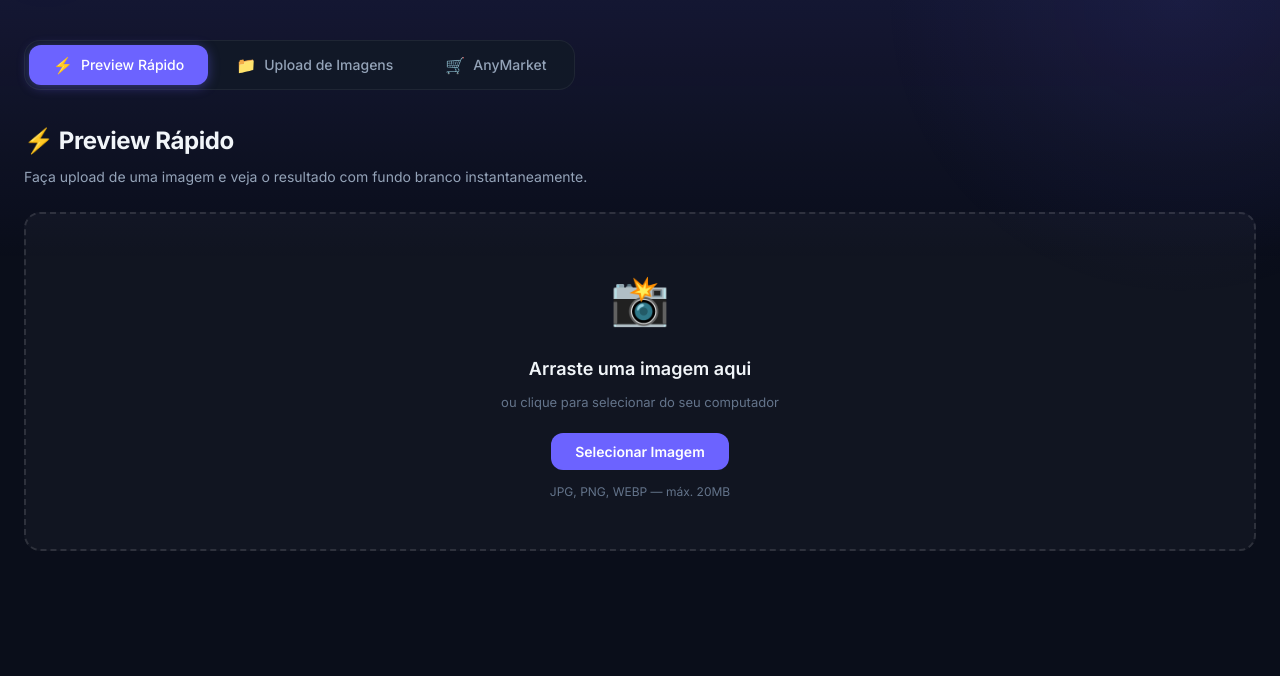
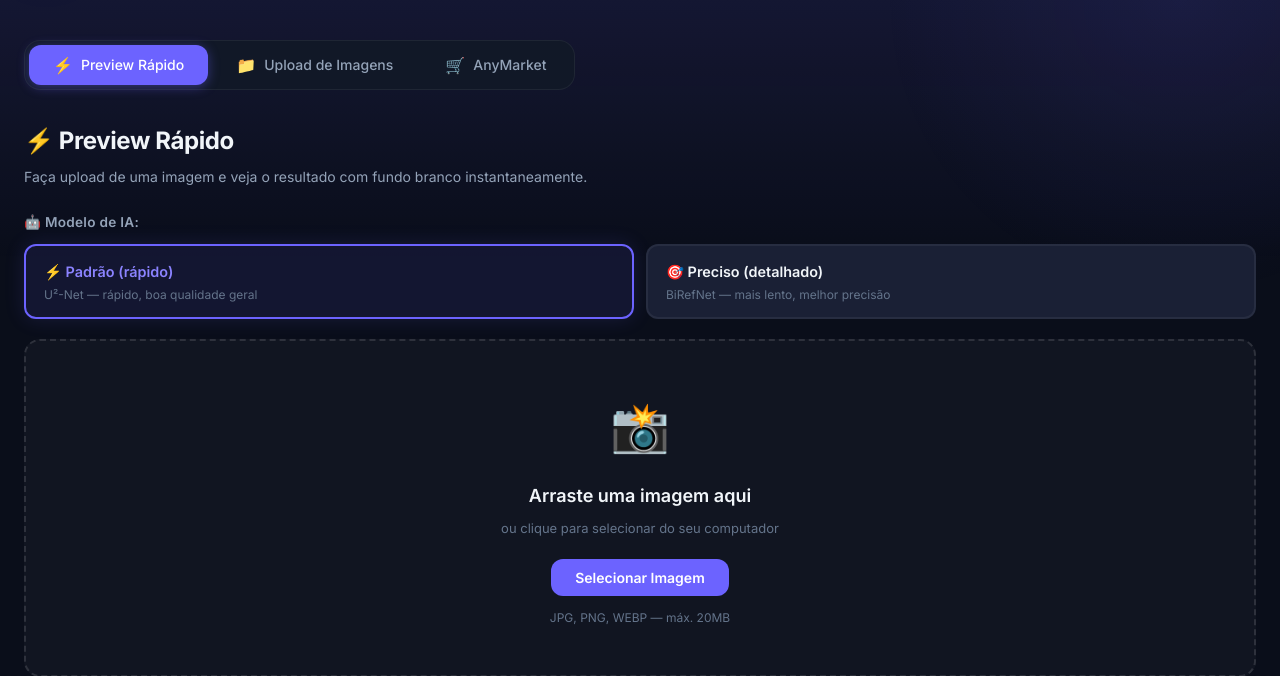
Before and after one commit to projetosmarcaseleta/Ajuste_Imagens, a Flask app: page / in a window 1280 px wide. Shown: the part 99-775 px from the top of the page. Run offline with Flask 3, Linux system fonts and the light colour scheme.

Commit message:
feat: add multi-model support, resource limits, and web UI for image background removal

```diff
--- a/app.py
+++ b/app.py
@@ -33,6 +33,9 @@ from process_images import (
     load_spreadsheet,
     process_from_file,
     process_from_url,
+    preload_model,
+    AVAILABLE_MODELS,
+    DEFAULT_MODEL,
     SUPPORTED_EXTENSIONS,
 )
 
@@ -42,6 +45,9 @@ BASE_DIR = Path(__file__).resolve().parent
 OUTPUT_DIR = BASE_DIR / "saida"
 UPLOAD_DIR = BASE_DIR / "uploads"
 UPLOAD_DIR.mkdir(exist_ok=True)
+
+# ── Pré-carrega o modelo de remoção de fundo (evita race condition e OOM) ──
+preload_model()
 
 # ── Estado global dos jobs ──────────────────────────────────────────────
 
@@ -158,6 +164,7 @@ def _process_one_foto_am(job_id, foto, index, total, opts):
 
     token = opts["token"]
     delete_old = opts["deleteOld"]
+    model_key = opts.get("model", DEFAULT_MODEL)
 
     try:
         if is_job_cancelled(job_id):
@@ -166,7 +173,7 @@ def _process_one_foto_am(job_id, foto, index, total, opts):
         if not src_url:
             raise Exception("URL da imagem ausente")
 
-        emit_event(job_id, {"event": "log", "tp": "info", "msg": f"   🎨 Removendo fundo..."})
+        emit_event(job_id, {"event": "log", "tp": "info", "msg": f"   🎨 Removendo fundo (modelo: {model_key})..."})
 
         status, img_data = _download_image(src_url)
         if status != 200 or not img_data:
@@ -175,7 +182,7 @@ def _process_one_foto_am(job_id, foto, index, total, opts):
         if is_job_cancelled(job_id):
             raise Exception("Cancelado pelo usuário")
 
-        result_img = compose_on_white(img_data)
+        result_img = compose_on_white(img_data, model_key=model_key)
 
         filename = f"bgrem_{int(time.time())}_{uuid.uuid4().hex[:6]}.jpg"
         filepath = TEMP_DIR / filename
@@ -273,7 +280,7 @@ def _process_one_foto_am(job_id, foto, index, total, opts):
 
     return result
 
-def _process_am_job_worker(job_id, oi, skus, token, delete_old):
+def _process_am_job_worker(job_id, oi, skus, token, delete_old, model_key=None):
     try:
         if is_job_cancelled(job_id):
             emit_event(job_id, {"event": "error", "msg": "Cancelado pelo usuário"})
@@ -306,7 +313,7 @@ def _process_am_job_worker(job_id, oi, skus, token, delete_old):
         results = []
         done_count = 0
 
-        opts = {"token": token, "deleteOld": delete_old}
+        opts = {"token": token, "deleteOld": delete_old, "model": model_key or DEFAULT_MODEL}
 
         with ThreadPoolExecutor(max_workers=CONCURRENCY) as executor:
             futures = {
@@ -354,6 +361,20 @@ def index():
 
 # ── API: Processar AnyMarket / n8n ──────────────────────────────────────
 
+@app.route("/api/models")
+def api_models():
+    """Retorna os modelos de IA disponíveis para remoção de fundo."""
+    models = []
+    for key, rembg_name in AVAILABLE_MODELS.items():
+        models.append({
+            "key": key,
+            "label": "Padrão (rápido)" if key == "padrao" else "Preciso (detalhado)",
+            "description": "U²-Net — rápido, boa qualidade geral" if key == "padrao" else "BiRefNet — mais lento, melhor precisão em produtos complexos",
+            "default": key == DEFAULT_MODEL,
+        })
+    return jsonify({"models": models})
+
+
 @app.route("/api/processar", methods=["POST"])
 def api_processar():
     try:
@@ -361,6 +382,7 @@ def api_processar():
         oi = str(body.get("oi", "")).strip()
         token = str(body.get("token", "")).strip()
         delete_old = body.get("deleteOld", True)
+        model_key = str(body.get("model", DEFAULT_MODEL)).strip()
 
         skus_raw = body.get("skus", [])
         if isinstance(skus_raw, str):
@@ -380,7 +402,7 @@ def api_processar():
 
         thread = threading.Thread(
             target=_process_am_job_worker,
-            args=(job_id, oi, skus, token, delete_old),
+            args=(job_id, oi, skus, token, delete_old, model_key),
             daemon=True
         )
         thread.start()
@@ -504,9 +526,11 @@ def preview_image():
     if not file:
         return jsonify({"error": "Nenhuma imagem enviada"}), 400
 
+    model_key = request.form.get("model", DEFAULT_MODEL)
+
     try:
         data = file.read()
-        result = compose_on_white(data)
+        result = compose_on_white(data, model_key=model_key)
 
         buf = io.BytesIO()
         result.save(buf, format="JPEG", quality=95)
--- a/docker-compose.yml
+++ b/docker-compose.yml
@@ -11,4 +11,10 @@ services:
       - ./saida:/app/saida
       # Mantém cache do modelo de remoção de fundo (rembg)
       - ./u2net_models:/root/.u2net
+    deploy:
+      resources:
+        limits:
+          memory: 4G
+        reservations:
+          memory: 512M
     restart: unless-stopped
--- a/static/style.css
+++ b/static/style.css
@@ -1108,3 +1108,80 @@ body::after {
 .flex-center { display: flex; align-items: center; justify-content: center; }
 .gap-8 { gap: 8px; }
 .gap-12 { gap: 12px; }
+
+/* ── Model Selector ────────────────────────────────────────────────── */
+
+.model-selector {
+    margin-bottom: 20px;
+}
+
+.model-selector-label {
+    display: block;
+    font-size: 0.85rem;
+    font-weight: 600;
+    color: var(--text-secondary);
+    margin-bottom: 10px;
+    letter-spacing: 0.02em;
+}
+
+.model-options {
+    display: flex;
+    gap: 12px;
+}
+
+.model-option {
+    flex: 1;
+    cursor: pointer;
+    position: relative;
+}
+
+.model-option input[type="radio"] {
+    position: absolute;
+    opacity: 0;
+    width: 0;
+    height: 0;
+}
+
+.model-option-content {
+    display: flex;
+    flex-direction: column;
+    gap: 4px;
+    padding: 14px 18px;
+    border-radius: var(--radius-md);
+    border: 2px solid var(--border-subtle);
+    background: var(--bg-card);
+    transition: all var(--transition-normal);
+}
+
+.model-option:hover .model-option-content {
+    border-color: var(--border-hover);
+    background: var(--bg-card-hover);
+}
+
+.model-option input[type="radio"]:checked + .model-option-content {
+    border-color: var(--accent-primary);
+    background: rgba(108, 99, 255, 0.1);
+    box-shadow: 0 0 20px rgba(108, 99, 255, 0.15);
+}
+
+.model-option-name {
+    font-size: 0.9rem;
+    font-weight: 600;
+    color: var(--text-primary);
+}
+
+.model-option input[type="radio"]:checked + .model-option-content .model-option-name {
+    color: var(--accent-primary-light);
+}
+
+.model-option-desc {
+    font-size: 0.75rem;
+    color: var(--text-muted);
+    line-height: 1.3;
+}
+
+@media (max-width: 600px) {
+    .model-options {
+        flex-direction: column;
+    }
+}
--- a/templates/index.html
+++ b/templates/index.html
@@ -60,7 +60,25 @@
                 <p>Faça upload de uma imagem e veja o resultado com fundo branco instantaneamente.</p>
             </div>
 
-
+            <div class="model-selector" id="preview-model-selector">
+                <label class="model-selector-label">🤖 Modelo de IA:</label>
+                <div class="model-options">
+                    <label class="model-option">
+                        <input type="radio" name="preview-model" value="padrao" checked>
+                        <div class="model-option-content">
+                            <span class="model-option-name">⚡ Padrão (rápido)</span>
+                            <span class="model-option-desc">U²-Net — rápido, boa qualidade geral</span>
+                        </div>
+                    </label>
+                    <label class="model-option">
+                        <input type="radio" name="preview-model" value="preciso">
+                        <div class="model-option-content">
+                            <span class="model-option-name">🎯 Preciso (detalhado)</span>
+                            <span class="model-option-desc">BiRefNet — mais lento, melhor precisão</span>
+                        </div>
+                    </label>
+                </div>
+            </div>
 
             <div class="upload-zone" id="preview-drop-zone">
                 <div class="upload-zone-content">
@@ -108,7 +126,25 @@
                 <p>Envie várias imagens de uma vez para processamento em background.</p>
             </div>
 
-
+            <div class="model-selector" id="batch-model-selector">
+                <label class="model-selector-label">🤖 Modelo de IA:</label>
+                <div class="model-options">
+                    <label class="model-option">
+                        <input type="radio" name="batch-model" value="padrao" checked>
+                        <div class="model-option-content">
+                            <span class="model-option-name">⚡ Padrão (rápido)</span>
+                            <span class="model-option-desc">U²-Net — rápido, boa qualidade geral</span>
+                        </div>
+                    </label>
+                    <label class="model-option">
+                        <input type="radio" name="batch-model" value="preciso">
+                        <div class="model-option-content">
+                            <span class="model-option-name">🎯 Preciso (detalhado)</span>
+                            <span class="model-option-desc">BiRefNet — mais lento, melhor precisão</span>
+                        </div>
+                    </label>
+                </div>
+            </div>
 
             <div class="upload-zone" id="batch-drop-zone">
                 <div class="upload-zone-content">
@@ -171,6 +207,26 @@
                     <input type="password" class="form-input" id="am-token-input" placeholder="Token da API do AnyMarket">
                 </div>
 
+            </div>
+
+            <div class="model-selector" id="am-model-selector">
+                <label class="model-selector-label">🤖 Modelo de IA:</label>
+                <div class="model-options">
+                    <label class="model-option">
+                        <input type="radio" name="am-model" value="padrao" checked>
+                        <div class="model-option-content">
+                            <span class="model-option-name">⚡ Padrão (rápido)</span>
+                            <span class="model-option-desc">U²-Net — rápido, boa qualidade geral</span>
+                        </div>
+                    </label>
+                    <label class="model-option">
+                        <input type="radio" name="am-model" value="preciso">
+                        <div class="model-option-content">
+                            <span class="model-option-name">🎯 Preciso (detalhado)</span>
+                            <span class="model-option-desc">BiRefNet — mais lento, melhor precisão</span>
+                        </div>
+                    </label>
+                </div>
             </div>
 
             <div class="mt-24" style="margin-bottom: 12px;">
@@ -307,6 +363,11 @@
         if (previewFileInput.files[0]) processPreview(previewFileInput.files[0]);
     });
 
+    function getSelectedModel(name) {
+        const radio = document.querySelector(`input[name="${name}"]:checked`);
+        return radio ? radio.value : 'padrao';
+    }
+
     async function processPreview(file) {
         // Show original
         previewPanel.style.display = '';
@@ -319,6 +380,7 @@
         try {
             const fd = new FormData();
             fd.append('image', file);
+            fd.append('model', getSelectedModel('preview-model'));
             const resp = await fetch('/api/preview', { method: 'POST', body: fd });
             if (!resp.ok) {
                 const err = await resp.json();
@@ -541,7 +603,8 @@
         localStorage.setItem('am_oi', oi);
         localStorage.setItem('am_token', token);
 
-        const payload = { oi, skus, token, deleteOld };
+        const model = getSelectedModel('am-model');
+        const payload = { oi, skus, token, deleteOld, model };
 
         amProcessBtn.disabled = true;
         amLog.innerHTML = '';
```
Also changed, not shown: process_images.py (+45 -15 lines), 1 other file.
